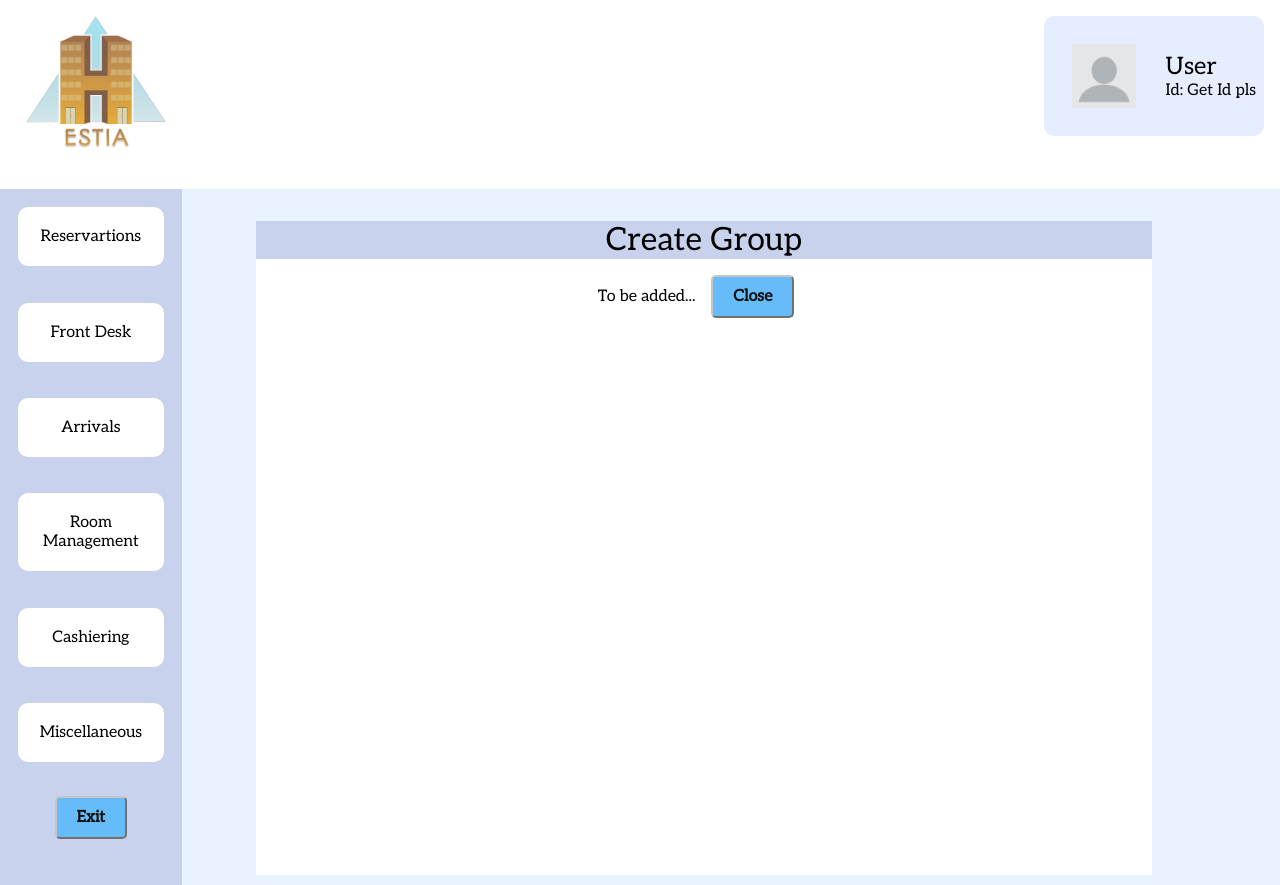
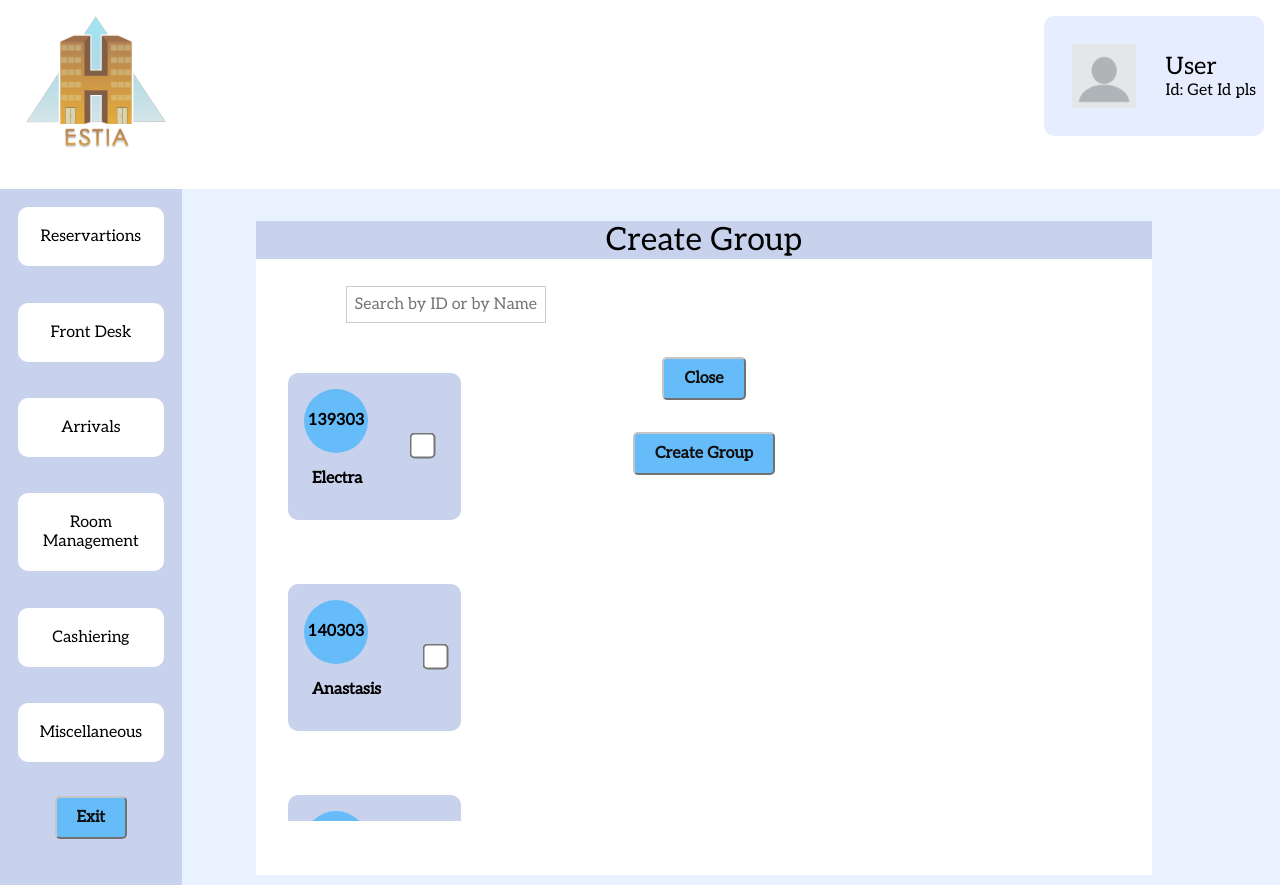
Before and after one commit to AAAlex-123/Hotel-Room-Management-System, a React (Create React App) app in the folder src/web/react-typescript-demo/: page /create-group in a window 1280 px wide. Built offline with nearby package versions, Linux system fonts and the light colour scheme.

Commit message:
create group stuff

```diff
--- a/src/web/react-typescript-demo/src/Components/Component.css
+++ b/src/web/react-typescript-demo/src/Components/Component.css
@@ -387,3 +387,8 @@
     margin: 3% 3% 15% 40%;
 
 }
+
+  .checkbox-container input[type='checkbox'] {
+    transform: scale(2);
+    margin-left: 3rem;
+  }
--- a/src/web/react-typescript-demo/src/Components/Message.tsx
+++ b/src/web/react-typescript-demo/src/Components/Message.tsx
@@ -4,15 +4,16 @@
 
 interface MessageProps {
   num: string;
-  text: string;
+  text?: string | null;
   name: string;
   selected: boolean;
+  children?: React.ReactNode;
   onClick: () => void;
 
 
 }
 
-const Message: React.FC<MessageProps> = ({ num, text, name, selected,  onClick,}) => {
+const Message: React.FC<MessageProps> = ({ num, text= " ", name, selected,  onClick,}) => {
 
   return (
        <div className={`message ${selected ? 'selected' : ''}`} onClick={onClick}>
--- /dev/null
+++ b/src/web/react-typescript-demo/src/Components/SelectionList.tsx
@@ -0,0 +1,86 @@
+"use client"
+import React ,{ useState }  from 'react'
+import './Component.css';
+import Message from './Message';
+
+export interface ListData {
+    num: string;
+    name: string;
+  }
+
+  interface ListProps {
+    listelem: ListData[];
+    onSelection: (selectedElements: ListData[]) => void;
+
+  }
+
+const SelectionList: React.FC<ListProps> = ({ listelem, onSelection }) => {
+    const [selectedElems, setSelectedElems] = useState<ListData[]>([]);
+
+    const handleElemClick = (listelem: ListData) => {
+      if (selectedElems.some((elem) => elem.num === listelem.num)) {
+        // Deselect the element
+        const updatedSelection = selectedElems.filter((elem) => elem.num !== listelem.num);
+        setSelectedElems(updatedSelection);
+      } else {
+        // Select the element
+        const updatedSelection = [...selectedElems, listelem];
+        setSelectedElems(updatedSelection);
+      }
+    };
+
+    const handleCheckboxChange = (e: React.ChangeEvent<HTMLInputElement>, listelem: ListData) => {
+      if (e.target.checked) {
+        // Add the element to the selection
+        const updatedSelection = [...selectedElems, listelem];
+        setSelectedElems(updatedSelection);
+      } else {
+        // Remove the element from the selection
+        const updatedSelection = selectedElems.filter((elem) => elem.num !== listelem.num);
+        setSelectedElems(updatedSelection);
+      }
+    };
+
+    const [searchQuery, setSearchQuery] = useState('');
+    const filteredElems = listelem.filter(
+      (listelem) => listelem.num.includes(searchQuery) || listelem.name.includes(searchQuery)
+    );
+
+    // Invoke the onSelection callback when the selection changes
+    React.useEffect(() => {
+      onSelection(selectedElems);
+    }, [selectedElems, onSelection]);
+  return (
+    <>
+    <input
+      className="roomSearch"
+      type="text"
+      placeholder="Search by ID or by Name"
+      value={searchQuery}
+      onChange={(e) => setSearchQuery(e.target.value)}
+    />
+    <div className="msg-list">
+      {filteredElems.map((listelem, index) => (
+        <div key={index} className="message" onClick={() => handleElemClick(listelem)}>
+          <Message
+            num={listelem.num}
+            text={null}
+            name={listelem.name}
+            selected={selectedElems.some((elem) => elem.num === listelem.num)}
+            onClick={() => handleElemClick(listelem)}
+          />
+          <div className="checkbox-container">
+            <input
+              type="checkbox"
+              checked={selectedElems.some((elem) => elem.num === listelem.num)}
+              onChange={(e) => handleCheckboxChange(e, listelem)}
+              onClick={(e) => e.stopPropagation()}
+            />
+          </div>
+        </div>
+      ))}
+    </div>
+  </>
+  );
+};
+  export default SelectionList;
--- a/src/web/react-typescript-demo/src/Pages/CreateGroup.tsx
+++ b/src/web/react-typescript-demo/src/Pages/CreateGroup.tsx
@@ -1,13 +1,70 @@
 "use client"
-import Layout from '../Components/Layout'
-import SmallScreen from '../Components/SmallScreen'
-import React from 'react';
+import Layout from '../Components/Layout';
+import SmallScreen from '../Components/SmallScreen';
+import React, { useState } from 'react';
 import { Link } from 'react-router-dom';
-import Button from "react-bootstrap/Button";
+import Button from 'react-bootstrap/Button';
+import SelectionList, { ListData } from '../Components/SelectionList';
+
+export interface GroupData {
+  id: string;
+  name: string;
+  members: ListData[];
+}
 
 const CreateGroup: React.FC = () => {
-  const label= 'Create Group';
+  const label = 'Create Group';
+  const [listelem, setElem] = useState<ListData[]>([
+    { num: '139303', name: 'Electra' },
+    { num: '140303', name: 'Anastasis' },
+    { num: '141303', name: 'Alex' },
+    { num: '142303', name: 'Giannis' },
+    { num: '143303', name: 'Panos' },
+    { num: '144303', name: 'Gkionis' },
+    { num: '145303', name: 'Dimitris' },
+  ]);
 
+  const [selectedElements, setSelectedElements] = useState<ListData[]>([]);
+  const [groupName, setGroupName] = useState('');
+  const [showInput, setShowInput] = useState(false);
+  const [showWarning, setShowWarning] = useState(false);
+
+  const handleSelectionChange = (selectedElems: ListData[]) => {
+    setSelectedElements(selectedElems);
+  };
+
+  const createGroup = () => {
+
+    if (selectedElements.length === 0) {
+      setShowWarning(true);
+      return;
+    }
+    setShowWarning(false);
+    const group: GroupData = {
+      id: 'groupId',
+      name: groupName,
+      members: selectedElements,
+    };
+
+
+    const updatedList = listelem.filter((elem) => !selectedElements.includes(elem));
+    setElem(updatedList);
+
+  };
+
+  const handleCreateGroupClick = () => {
+    setShowInput(true);
+  };
+
+  const handleSubmit = (e: React.FormEvent<HTMLFormElement>) => {
+    e.preventDefault();
+    createGroup();
+    setShowInput(false);
+  };
+
+  const handleGroupNameChange = (e: React.ChangeEvent<HTMLInputElement>) => {
+    setGroupName(e.target.value);
+  };
     return (
       <>
               {/* <Head>
@@ -19,7 +76,7 @@
       <div> <SmallScreen label={label}/>
       <div className="res-container">
       <div className="whiteBox">
-                To be added...
+          <SelectionList listelem={listelem} onSelection={handleSelectionChange}/>
 
             <Link to='/maid-management'>
             <Button className="blueButton" type="submit">
@@ -27,9 +84,29 @@
               Close
 
             </Button>
+
           </Link>
 
-
+            {showInput ? (
+              <form onSubmit={handleSubmit}>
+                <input
+                  type="text"
+                  value={groupName}
+                  onChange={handleGroupNameChange}
+                  placeholder="Enter Group Name"
+                />
+                <Button className="blueButton" type="submit">
+                  Create Group
+                </Button>
+              </form>
+            ) : (
+              <div>
+                <Button className="blueButton" type="submit" onClick={handleCreateGroupClick}>
+                  Create Group
+                </Button>
+              </div>
+            )}
+            {showWarning && <div className="warning">Please select at least one member for the group.</div>}
         </div>
         </div>
         </div>
```
